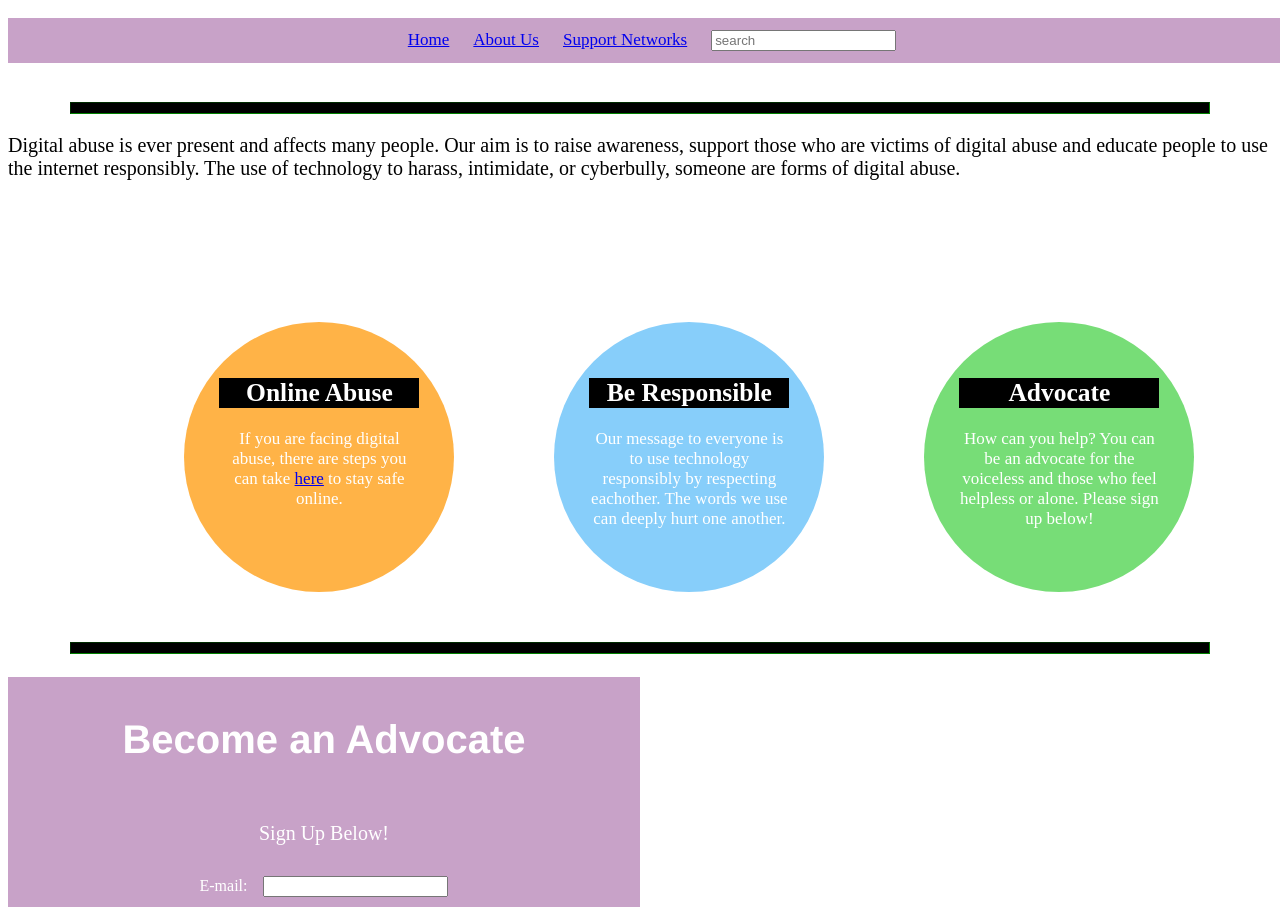
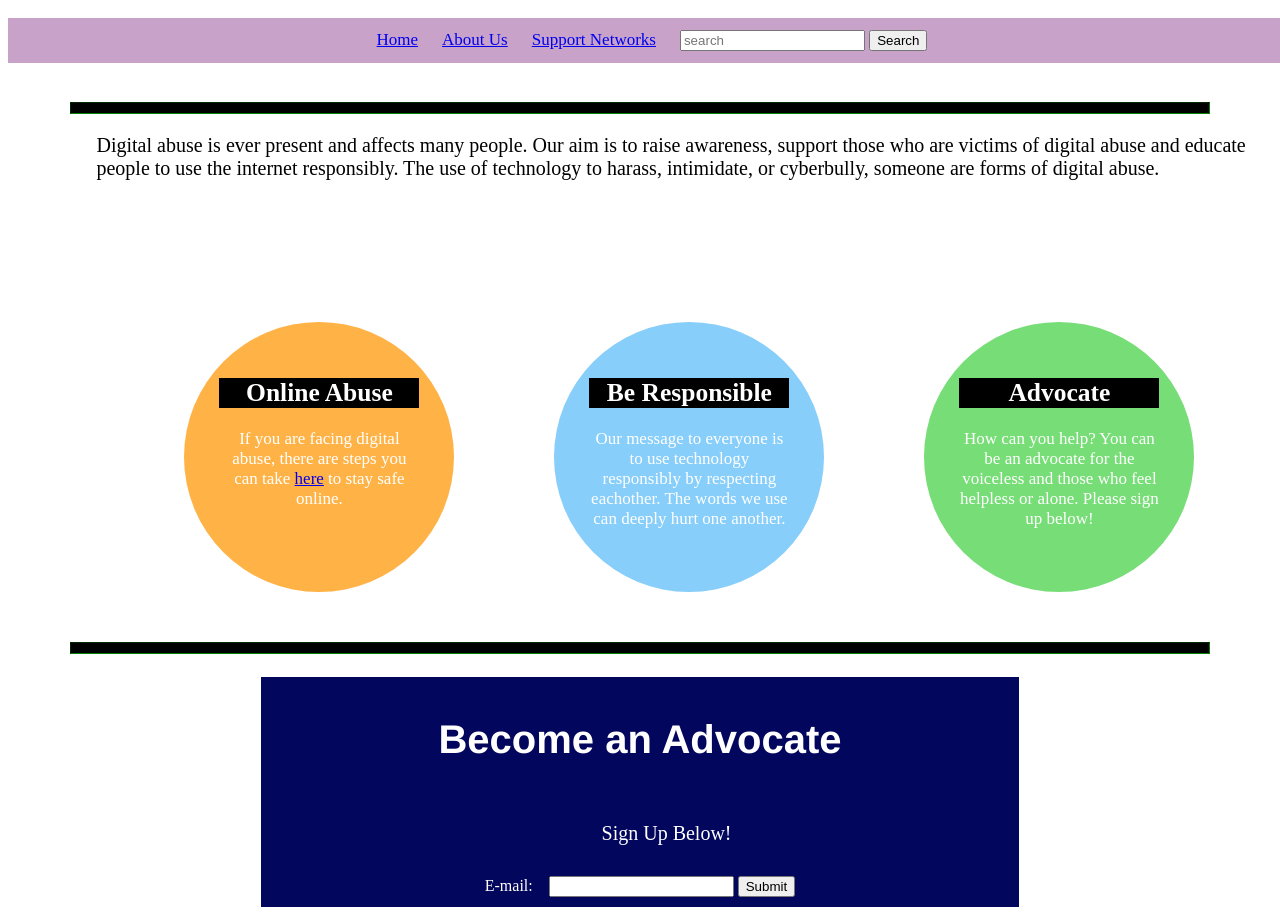
Before and after one commit to MillennialRachh/BUSTED, a plain HTML site: page About_Us.html in a window 1280 px wide. Shown: the part 280-1195 px from the top of the page. Drawn offline with Linux system fonts and the light colour scheme.

Commit message:
Adding Buttons
Including buttons for the search bar and to submit an email

```diff
--- a/About_Us.html
+++ b/About_Us.html
@@ -1,8 +1,10 @@
 <!DOCTYPE html>
-<html>
+<html lang="en">
 
 <head>
  <title>Digital Abuse</title>
+ <meta charset="UTF-8">
+ <meta name="viewport" content="width=device-width, initial-scale=1">
 
 <script async src="javascript/about.js"></script>
   <link rel="stylesheet" type="text/css" href="css/about.css">
@@ -23,7 +25,7 @@
   <li><a href="#">Home</a></li>
   <li><a href="#">About Us</a></li>
   <li><a href="#">Support Networks</a></li>
-  <li><input type="search" placeholder="search"></li>
+  <li><input type="search" placeholder="search"> <button>Search</button></li>
 
 </ul>
 
@@ -70,7 +72,7 @@
 
   <div>
     <label for="mail">E-mail:</label>
-    <input type="email" id="mail" name="user_email">
+    <input type="email" id="mail" name="user_email"> <button>Submit</button>
   </div>
 
 </form>
--- a/CSS/about.css
+++ b/CSS/about.css
@@ -61,6 +61,7 @@ ul {
 p {
 
   font-size: 20px;
+  margin-left: 7%;
 
 }
 
@@ -139,9 +140,10 @@ hr {
 }
 
 div.contrast {
-  background-color: rgb(200,162,200);
+  background-color: #02075D;
   color: white;
-  width: 50%;
+  width: 60%;
+  margin-left: 20%;
   display: flex;
   justify-content: center;
   align-items: center;
--- a/JavaScript/about.js
+++ b/JavaScript/about.js
@@ -1,3 +1 @@
-
-
 document.getElementById('date').innerHTML = new Date().toDateString();
```
Also changed, not shown: index.html (+3 -1 lines), images/blue back.JPG (added), images/grey back.JPG (added), images/light blue back.JPG (added).
